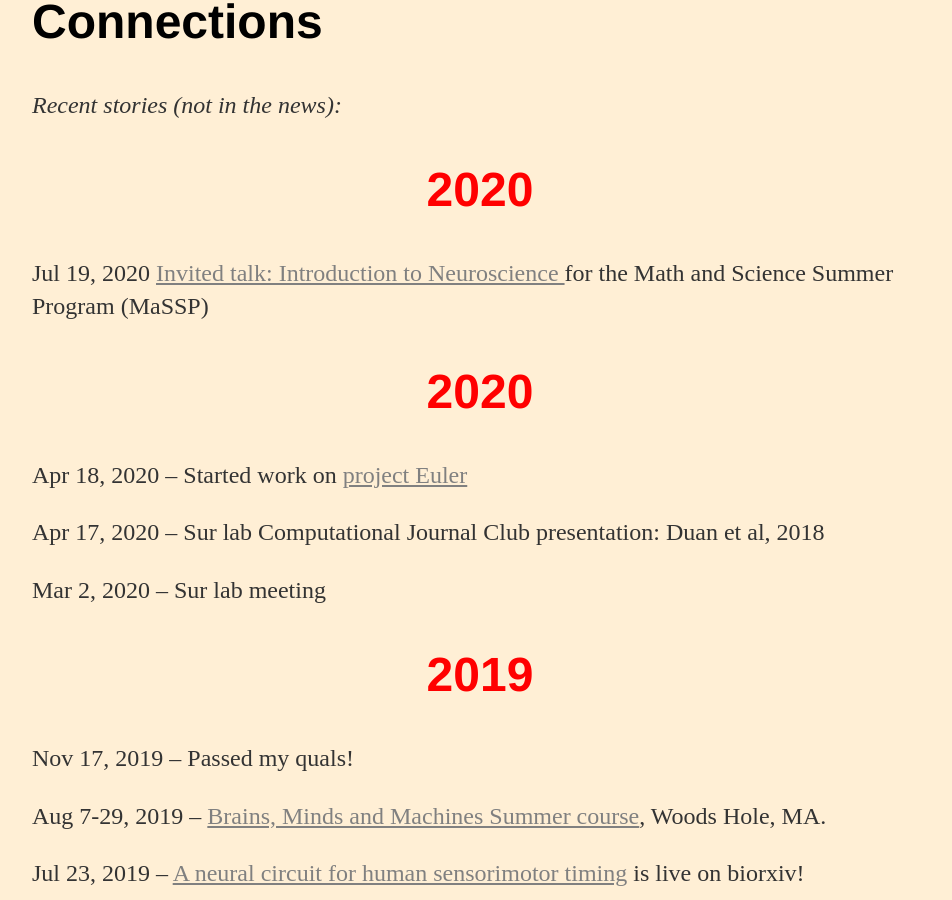
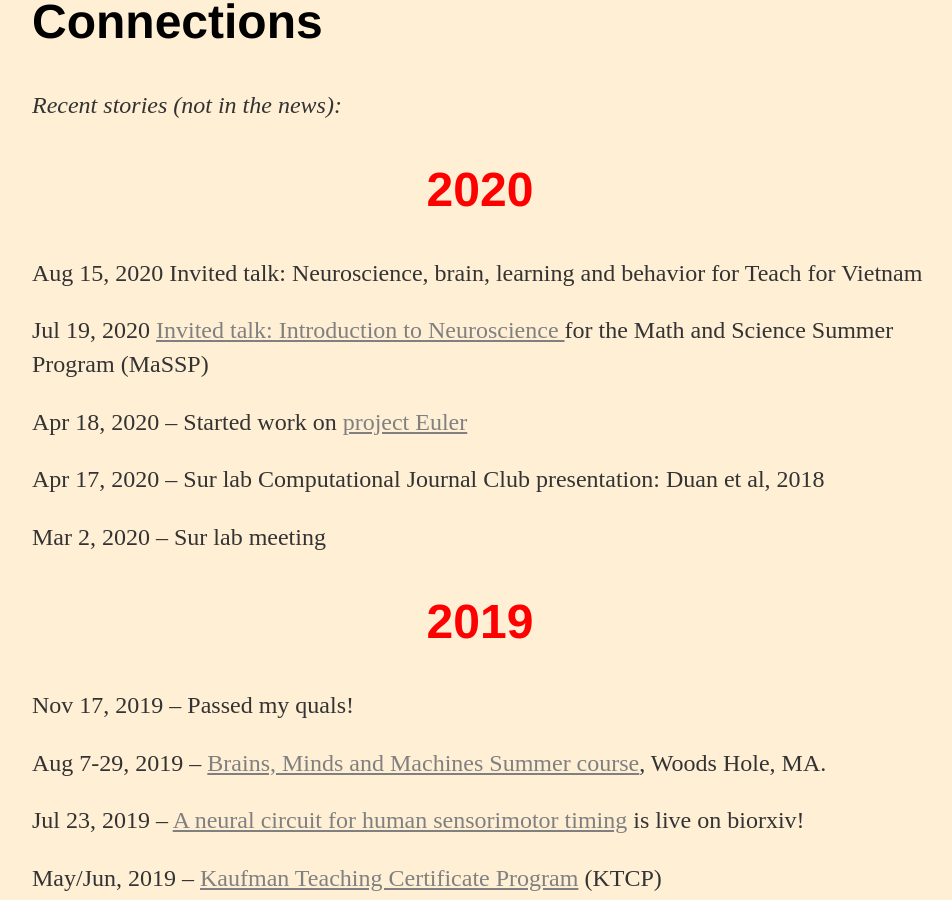
Before and after one commit to nhat-le/nhat-le.github.io, a Jekyll site: the page built from index.html, in a window 1280 px wide and 900 px high, scrolled down 307 px. Shown: the whole window, without its empty margins (160-1112 px from the left). Built offline with Jekyll 4.4.1, drawn with Linux system fonts in a browser that asks for light colours.

Commit message:
Updated TfV talk

```diff
--- a/index.html
+++ b/index.html
@@ -14,11 +14,10 @@
 	<div class="entry-content">
 		<p><em>Recent stories (not in the news):</em></p>
 
-<h1 style="text-align: center;"><span style="color: #ff0000;"><strong>2020</strong></span></h1>
-	<p> Jul 19, 2020  <a href="https://www.youtube.com/watch?v=g1-BLVGEcLc", target="_blank"> Invited talk: Introduction to Neuroscience </a> for the Math and Science Summer Program (MaSSP) </p>
-
 
 <h1 style="text-align: center;"><span style="color: #ff0000;"><strong>2020</strong></span></h1>
+	<p> Aug 15, 2020  Invited talk: Neuroscience, brain, learning and behavior </a> for Teach for Vietnam </p>
+	<p> Jul 19, 2020  <a href="https://www.youtube.com/watch?v=g1-BLVGEcLc", target="_blank"> Invited talk: Introduction to Neuroscience </a> for the Math and Science Summer Program (MaSSP) </p>
 	<p> Apr 18, 2020 &#8211; Started work on <a href="https://projecteuler.net/", target="_blank"> project Euler </a> </p>
 	<p> Apr 17, 2020 &#8211; Sur lab Computational Journal Club presentation: Duan et al, 2018 </p>
 	<p> Mar 2, 2020 &#8211; Sur lab meeting </p>
```
